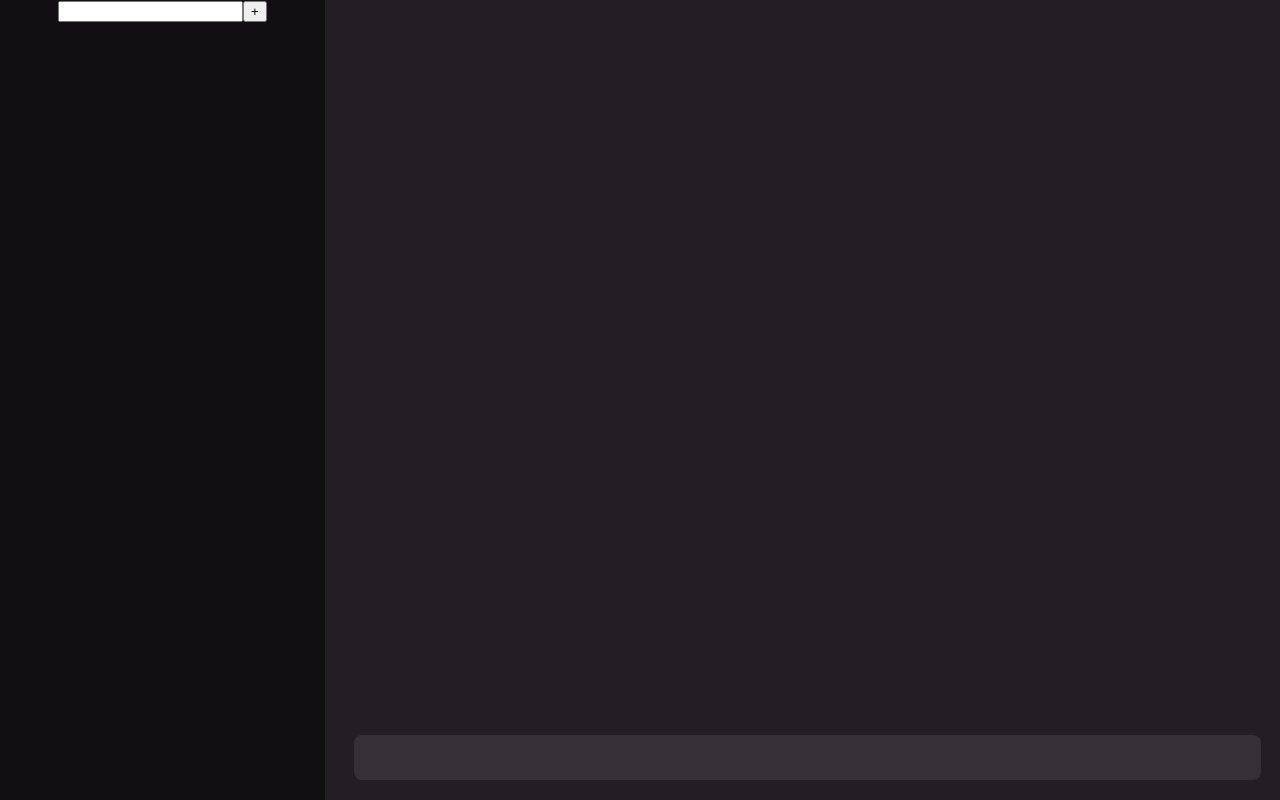
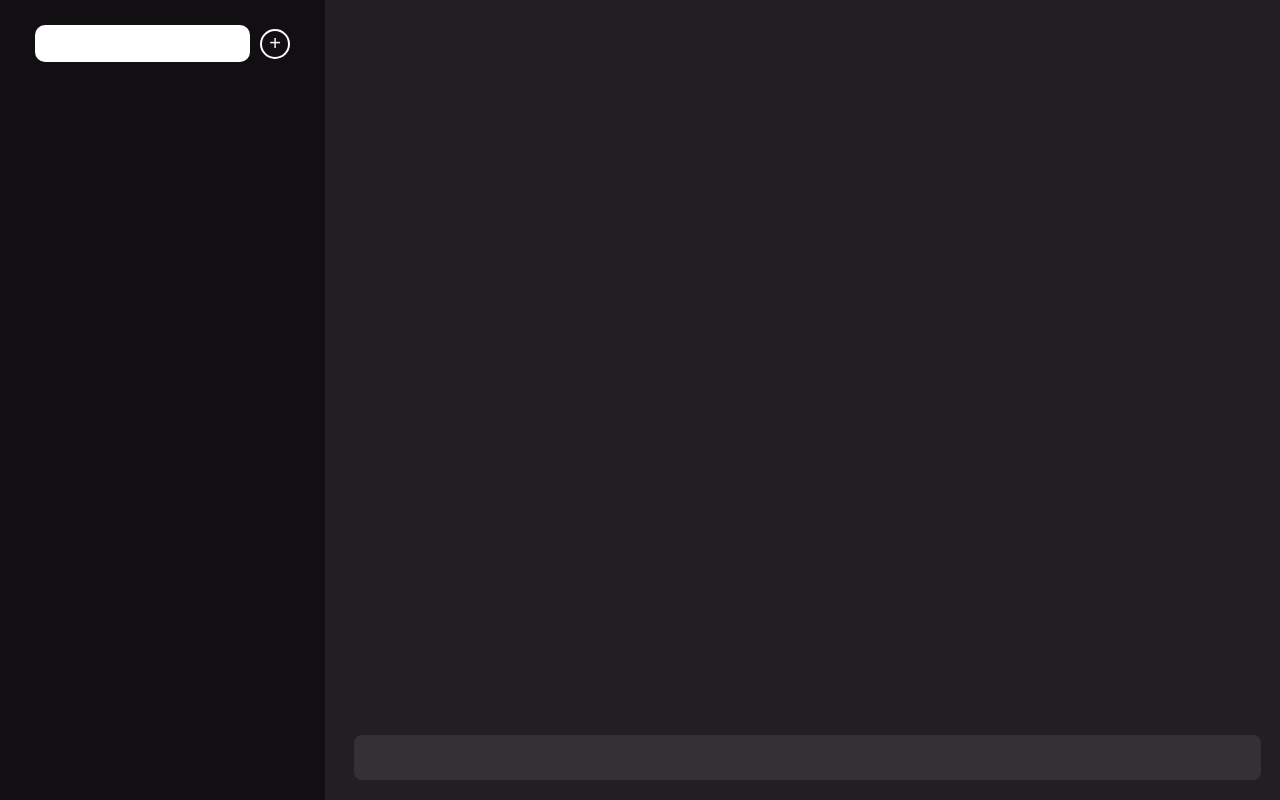
Before and after one commit to mattcbodily/chatterbox-v2, a React (Create React App) app: page / in a window 1280 px wide. Built offline with nearby package versions, Linux system fonts and the light colour scheme.

Commit message:
added search bar and create chat button to SideMenu

```diff
--- a/src/Components/SideMenu/SideMenu.css
+++ b/src/Components/SideMenu/SideMenu.css
@@ -2,4 +2,31 @@
     height: 100vh;
     width: 325px;
     background-color: #110f12;
+    box-sizing: border-box;
+    padding-top: 25px;
 }
+
+.search-flex {
+    display: flex;
+    justify-content: center;
+    align-items: center;
+}
+
+.search-bar {
+    height: 35px;
+    width: 65%;
+    border-radius: 10px;
+    border: none;
+    margin-right: 10px;
+    font-size: 1.25rem;
+}
+
+.create-group-btn {
+    height: 30px;
+    width: 30px;
+    border: 2px solid white;
+    border-radius: 50%;
+    background-color: transparent;
+    color: white;
+    font-size: 1.25rem;
+}
--- a/src/Components/SideMenu/SideMenu.js
+++ b/src/Components/SideMenu/SideMenu.js
@@ -6,8 +6,10 @@ export default props => {
 
     return (
         <div className='side-menu'>
-            <input value={chatSearch}/>
-            <button>+</button>
+            <div className='search-flex'>
+                <input className='search-bar' value={chatSearch}/>
+                <button className='create-group-btn'>+</button>
+            </div>
         </div>
     )
 }
```
